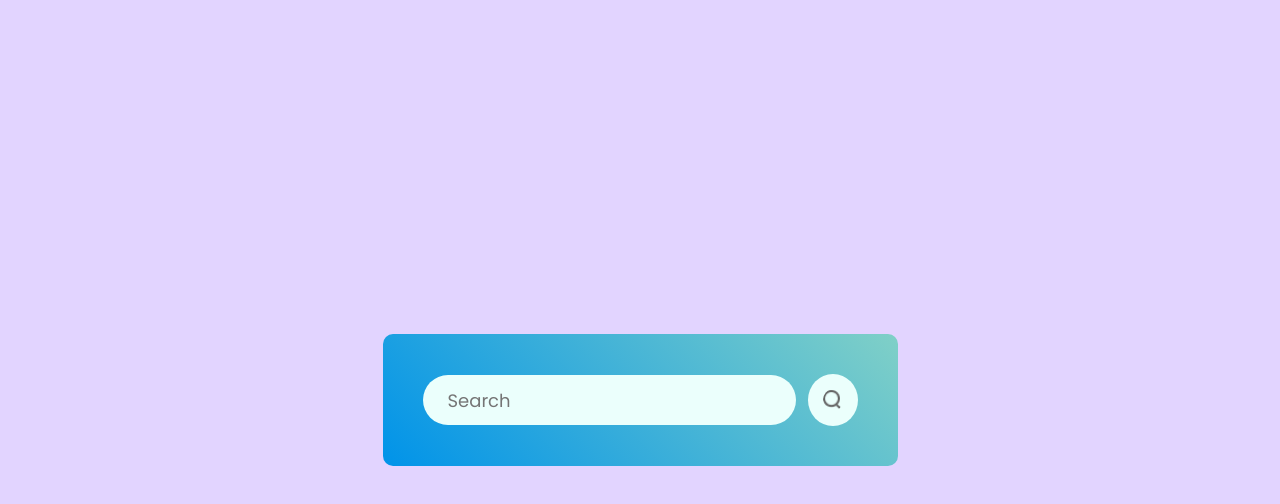
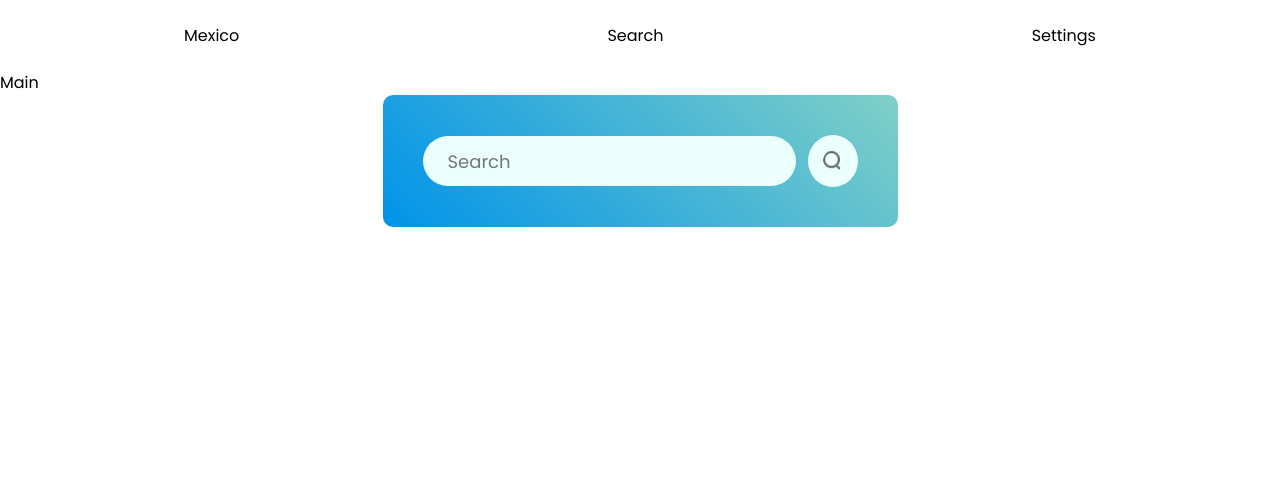
Before and after one commit to mayrars/weather-react, a React (Vite) app: page / in a window 1280 px wide. Shown: the top 504 px of the page. Built offline with nearby package versions, Linux system fonts and the light colour scheme; no server answers.

Commit message:
import new components

```diff
--- a/src/App.jsx
+++ b/src/App.jsx
@@ -1,8 +1,13 @@
+import Header from "./components/Header"
+import Main from "./components/Main"
 import Weather from "./components/Weather"
 
 const App = () => {
+  const dark = false
   return (
-    <div className="app">
+    <div className={`App-${dark ? 'dark' : 'light'}`}>
+      <Header />
+      <Main />
       <Weather />
     </div>
   )
```
